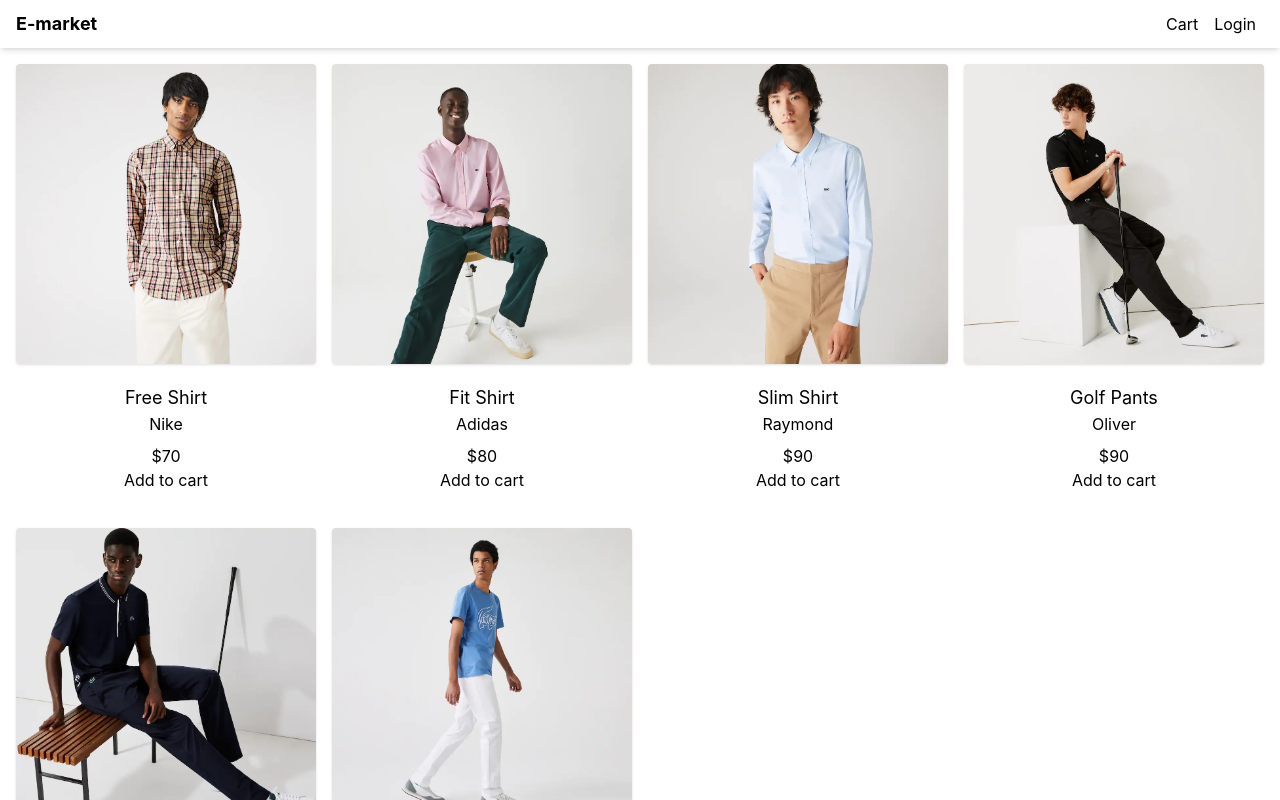
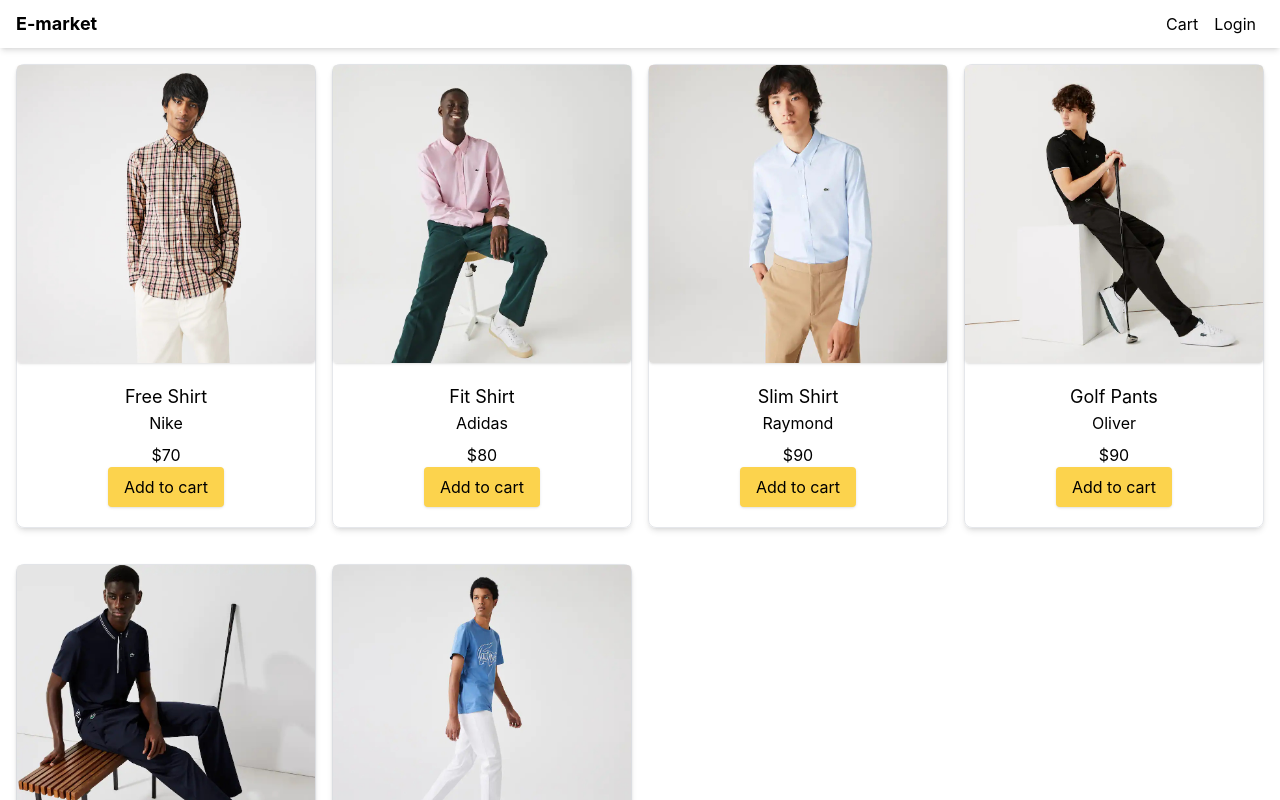
Before and after one commit to Pobarul-islam/nextjs-ecommarce, a Next.js app: page / in a window 1280 px wide. Shown: the top 800 px of the page. Built offline with nearby package versions, Linux system fonts and the light colour scheme.

Commit message:
product item styled

```diff
--- a/components/ProductItem.js
+++ b/components/ProductItem.js
@@ -5,19 +5,15 @@
   return (
     <div className="card">
       <Link href={`/product/${product.slug}`}>
-
         <img
           src={product.image}
           alt={product.name}
           className="rounded shadow"
         />
-
       </Link>
       <div className="flex flex-col items-center justify-center p-5">
         <Link href={`/product/${product.slug}`}>
-
           <h2 className="text-lg">{product.name}</h2>
-
         </Link>
         <p className="mb-2">{product.brand}</p>
         <p>${product.price}</p>
@@ -25,7 +21,6 @@
           Add to cart
         </button>
       </div>
-
     </div>
   );
 }
--- a/styles/globals.css
+++ b/styles/globals.css
@@ -28,3 +28,11 @@
     background: black;
   }
 }
+
+.card{
+  @apply mb-5 block rounded-lg border border-gray-200 shadow-md;
+}
+
+.primary-button{
+  @apply rounded bg-amber-300 py-2 px-4 shadow outline-none hover:bg-amber-400 active:bg-amber-500
+}
```
Lines whose indentation alone changed are shown as unchanged.
